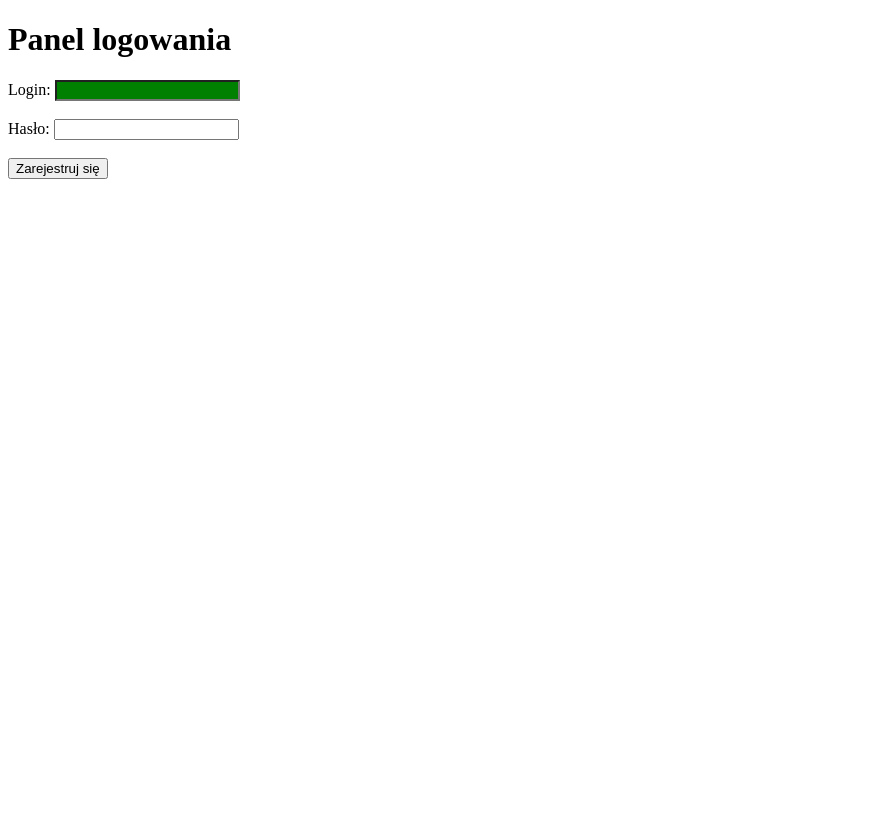
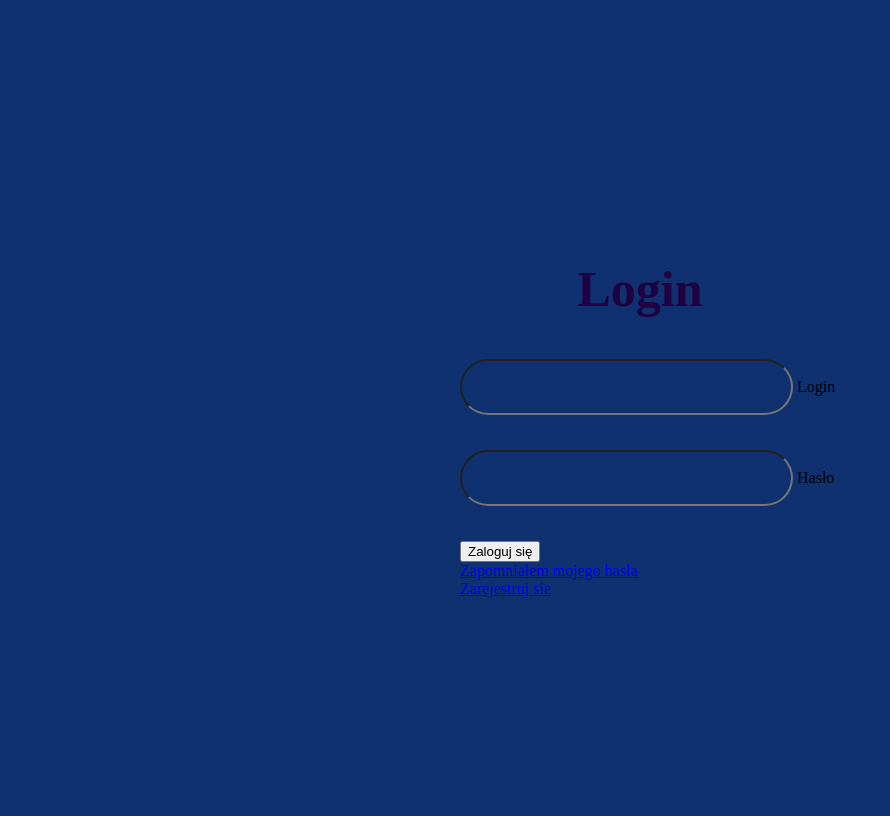
Before and after one commit to matqza/ProjektZespolowy, a PHP site: page /rejestracja.html in a window 1280 px wide. Shown: the whole page, without its empty margins (0-890 px from the left). Before the commit the page ends 179 px from the top, so only its background shows below. Run offline with PHP 8.4, Linux system fonts and the light colour scheme.

Commit message:
update css new
update css new

```diff
--- a/rejestracja.css
+++ b/rejestracja.css
@@ -1,4 +1,42 @@
-#login
+body
 {
-    background: green;
+display: flex;
+justify-content: center;
+align-items: center;
+min-height: 100vh;
+background: #0f3170;
 }
+
+h2
+{
+	font-size: 50px;
+	color:rgb(31, 1, 65);
+	text-align: center;
+}
+
+.login-box
+{
+	position: relative;
+	width:500px;
+	/*background: rgb(105, 129, 39); */
+}
+
+.login-box form
+{
+	width: 100%;
+	padding: 0 70px;
+}
+
+.input-box
+{
+	position: relative;
+	margin: 35px 0;
+}
+
+.input-box input
+{
+	width:65%;
+	height: 50px;
+	background: transparent;
+	border-radius: 50px;
+}
--- a/rejestracja.html
+++ b/rejestracja.html
@@ -1,19 +1,32 @@
 <!DOCTYPE html>
-<html>
-<head>
-	<link rel="stylesheet" href="rejestracja.css">
-	<title>Rejestracja</title>
-</head>
-<body>
-	<h1>Panel logowania</h1>
-	<form action="rejestracja.php" method="post">
-		<label for="login">Login:</label>
-		<input type="text" id="login" name="login" required><br><br>
+<html lang="pl">
+	<head>
+		<meta charset="UTF-8">
+		<meta http-equiv="X-UA-Compatible" content="IE=edge,chrome=1">
+		<link rel="stylesheet" href="rejestracja.css">
+		<title>Panel logowania</title>
+	</head>
 
-		<label for="haslo">Hasło:</label>
-		<input type="password" id="haslo" name="haslo" required><br><br>
-
-		<input type="submit" value="Zarejestruj się">
-	</form>
-</body>
+	<body>
+		<div class = "login-box">
+			<h2>Login</h2>
+			<form action ="#">
+				<div class = "input-box">
+					<input type = "login" required>
+					<label>Login</label>
+				</div>
+				<div class = "input-box">
+					<input type = "password" required>
+					<label>Hasło</label>
+				</div>
+				<button type = "submit" class = "btn">Zaloguj się</button>
+				<div class = "forgot-password">
+					<a href ="#">Zapomniałem mojego hasła</a>
+				</div>
+				<div class = "signup">
+					<a href ="#">Zarejestruj sie</a>
+				</div>
+			</form>
+		</div>
+	</body>
 </html>
```
